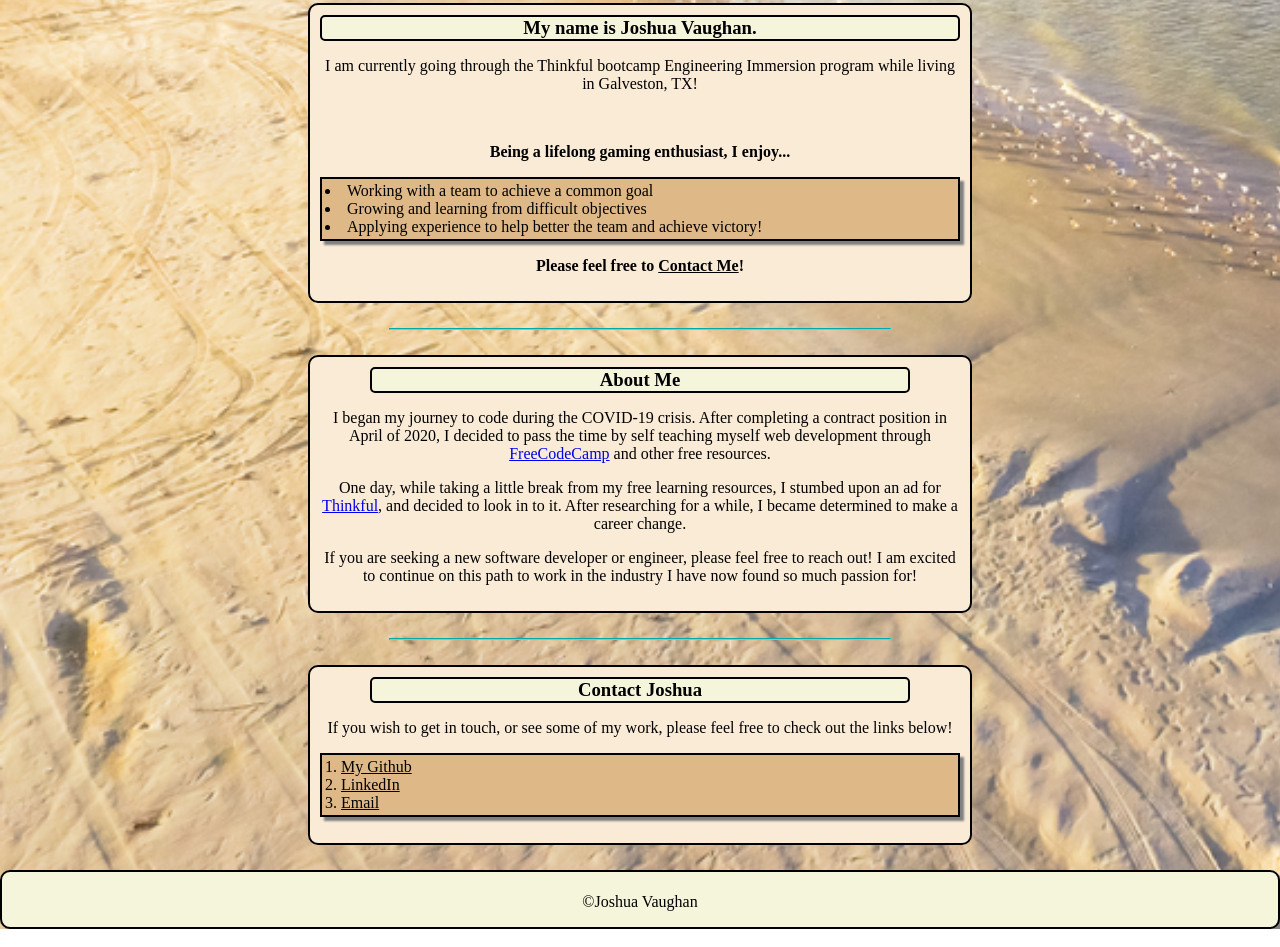
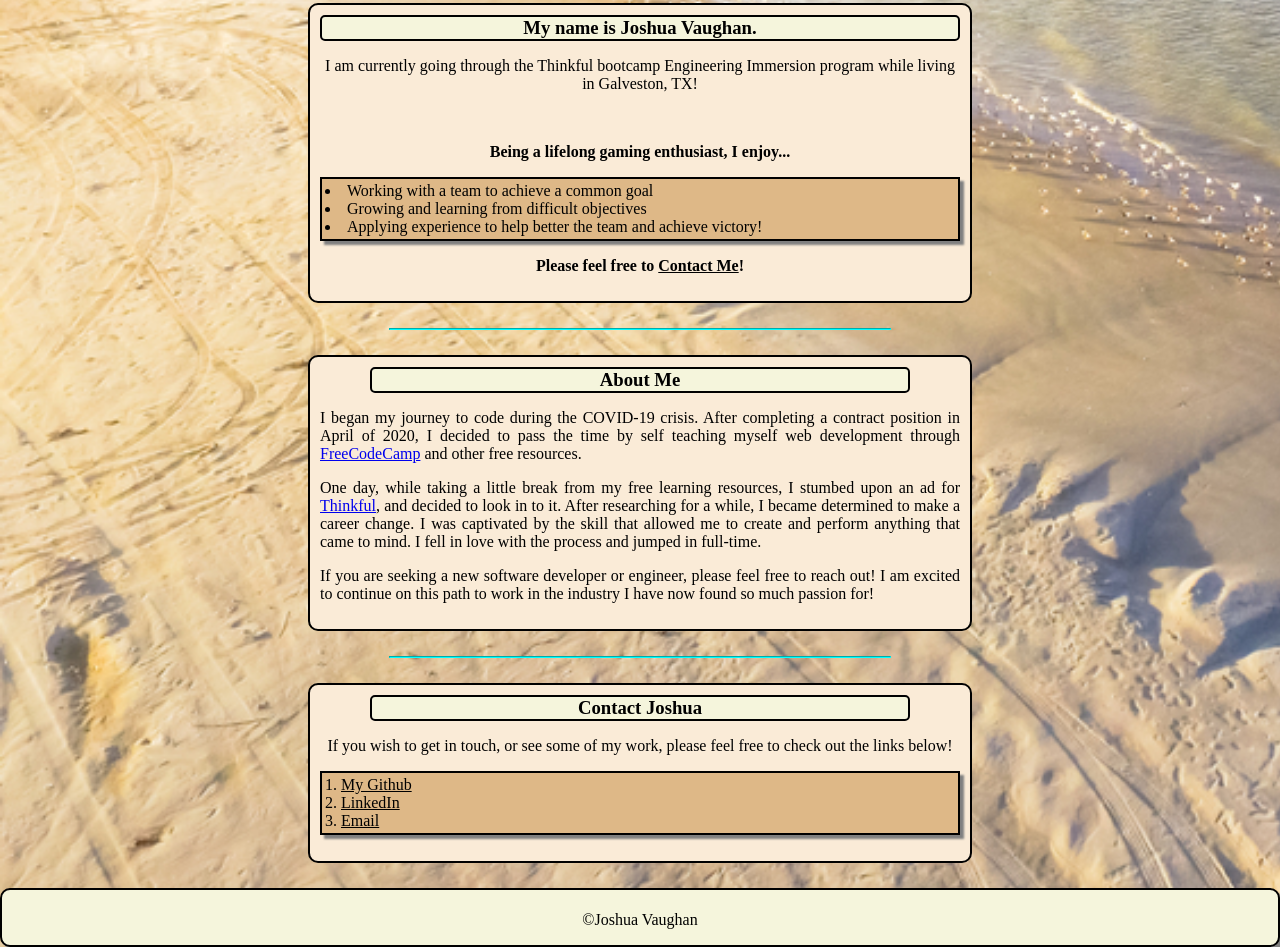
Before and after one commit to jvaughan007/PortfolioProject, a plain HTML site: page index.html in a window 1280 px wide. Shown: the part 754-1701 px from the top of the page. Drawn offline with Linux system fonts and the light colour scheme; a script that the page names is missing.

Commit message:
Update index.html

```diff
--- a/index.html
+++ b/index.html
@@ -57,9 +57,9 @@
           <header>
             <h3>About Me</h3>
           </header>
-          <p>I began my journey to code during the COVID-19 crisis. After completing a contract position in April of 2020, I decided to pass the time by self teaching myself web development through <a href="https://www.freecodecamp.com">FreeCodeCamp</a> and other free resources.</p>
-          <p>One day, while taking a little break from my free learning resources, I stumbed upon an ad for <a href="https://www.thinkful.com">Thinkful</a>, and decided to look in to it. After researching for a while, I became determined to make a career change.</p>
-          <p>If you are seeking a new software developer or engineer, please feel free to reach out! I am excited to continue on this path to work in the industry I have now found so much passion for!</p>
+          <p style="text-align:justify";>I began my journey to code during the COVID-19 crisis. After completing a contract position in April of 2020, I decided to pass the time by self teaching myself web development through <a href="https://www.freecodecamp.com">FreeCodeCamp</a> and other free resources.</p>
+          <p style="text-align:justify";>One day, while taking a little break from my free learning resources, I stumbed upon an ad for <a href="https://www.thinkful.com">Thinkful</a>, and decided to look in to it. After researching for a while, I became determined to make a career change. I was captivated by the skill that allowed me to create and perform anything that came to mind. I fell in love with the process and jumped in full-time.</p>
+          <p style="text-align:justify";>If you are seeking a new software developer or engineer, please feel free to reach out! I am excited to continue on this path to work in the industry I have now found so much passion for!</p>
         </section>
       </article>
 
```
